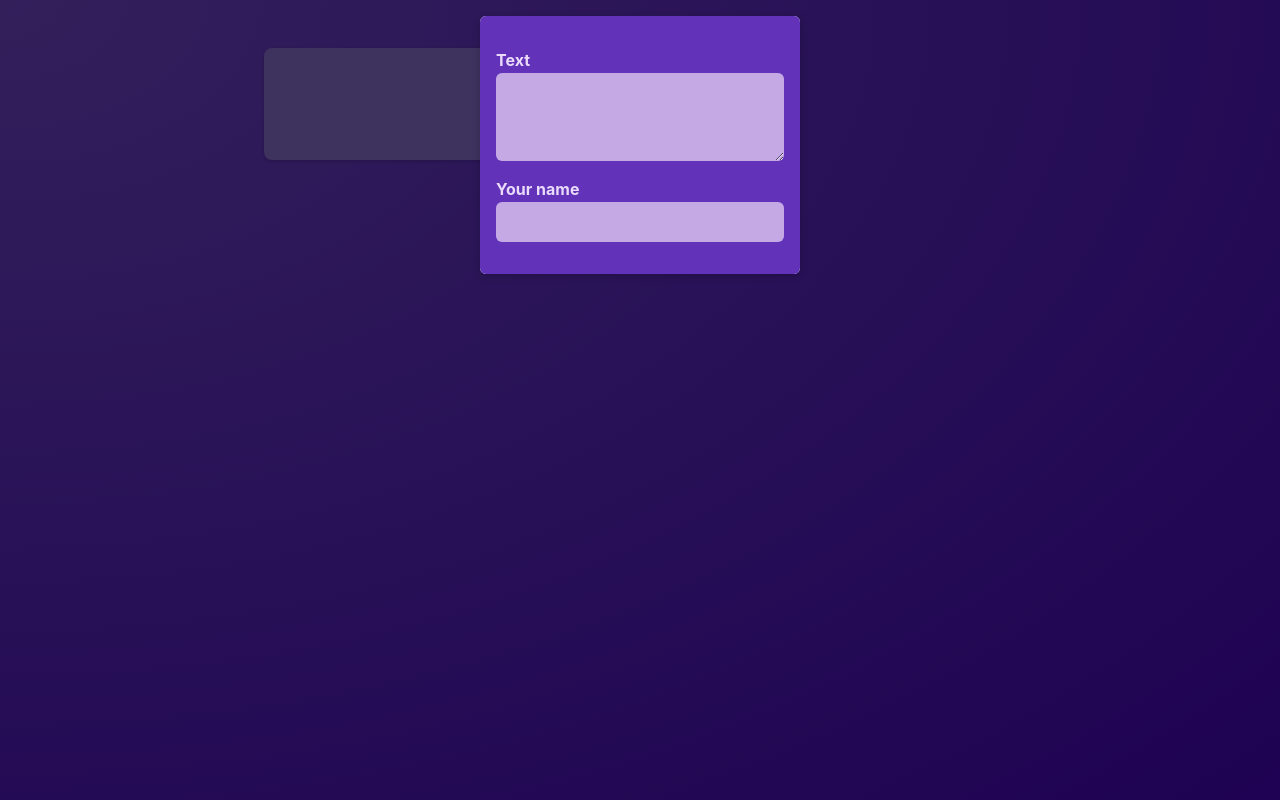
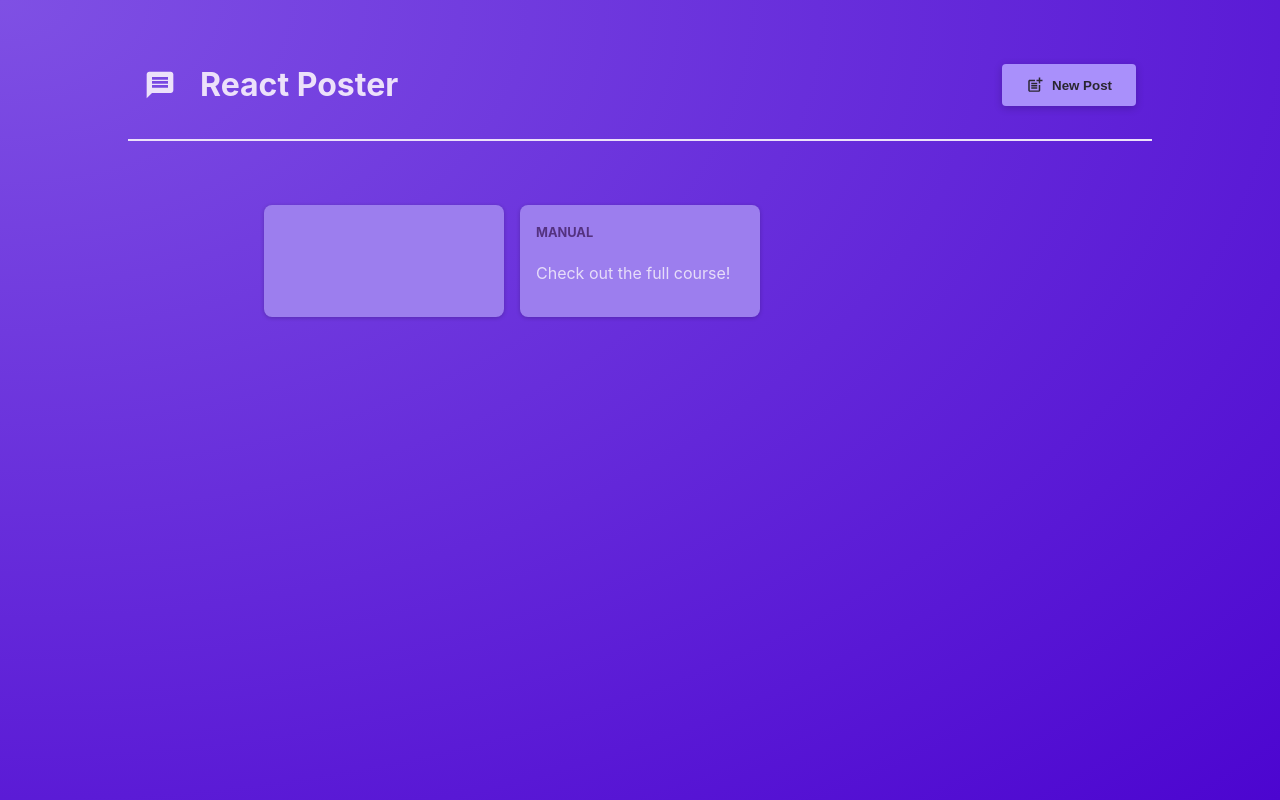
Before and after one commit to APapeIsName/react-crash-course, a React (Vite) app: page / in a window 1280 px wide. Built offline with nearby package versions, Linux system fonts and the light colour scheme.

Commit message:
Design : 메인 헤더 및 모달 올라오는 버튼 추가

```diff
--- a/package.json
+++ b/package.json
@@ -11,7 +11,8 @@
   },
   "dependencies": {
     "react": "^19.0.0",
-    "react-dom": "^19.0.0"
+    "react-dom": "^19.0.0",
+    "react-icons": "^5.5.0"
   },
   "devDependencies": {
     "@eslint/js": "^9.21.0",
--- a/src/App.jsx
+++ b/src/App.jsx
@@ -1,9 +1,26 @@
 import PostsList from "./components/PostsList";
+import MainHeader from "./components/MainHeader";
+import { useState } from 'react';
 
 function App() {
-  return <main>
-    <PostsList />
-  </main>;
+  const [ modalIsVisible, setModalIsVisible ] = useState(false);
+
+  function showModalHandler() {
+    setModalIsVisible(true);
+  }
+
+  function hideModalHandler() {
+    setModalIsVisible(false);
+  }
+
+  return (
+    <>
+      <MainHeader onCreatePost={showModalHandler}/>
+      <main>
+        <PostsList isPosting={modalIsVisible} onStopPosting={hideModalHandler}/>
+      </main>
+    </>
+  );
 }
 
 export default App;
--- /dev/null
+++ b/src/components/MainHeader.jsx
@@ -0,0 +1,22 @@
+import { MdPostAdd, MdMessage } from 'react-icons/md';
+
+import classes from './MainHeader.module.css';
+
+function MainHeader({ onCreatePost }) {
+  return (
+    <header className={classes.header}>
+      <h1 className={classes.logo}>
+        <MdMessage />
+        React Poster
+      </h1>
+      <p>
+        <button className={classes.button} onClick={onCreatePost}>
+          <MdPostAdd size={18} />
+          New Post
+        </button>
+      </p>
+    </header>
+  );
+}
+
+export default MainHeader;
--- /dev/null
+++ b/src/components/MainHeader.module.css
@@ -0,0 +1,36 @@
+.header {
+  /* padding: 2rem 10%; */
+  margin: 2rem 10%;
+  padding: 1rem;
+  text-align: center;
+  display: flex;
+  justify-content: space-between;
+  align-items: center;
+  border-bottom: 2px solid #ece1fa;
+}
+
+.logo {
+  font-size: 2rem;
+  display: flex;
+  gap: 1.5rem;
+  align-items: center;
+  color: #ece1fa;
+}
+
+.button {
+  display: inline-flex;
+  align-items: center;
+  gap: 0.5rem;
+  padding: 0.75rem 1.5rem;
+  background-color: #a990fb;
+  color: #2a2630;
+  border: none;
+  border-radius: 4px;
+  box-shadow: 0 2px 8px rgba(0, 0, 0, 0.2);
+  cursor: pointer;
+  font-weight: bold;
+}
+
+.button:hover {
+  background-color: #8c6cf7;
+}
--- a/src/components/Modal.jsx
+++ b/src/components/Modal.jsx
@@ -1,9 +1,9 @@
 import classes from './Modal.module.css';
 
-function Modal({ children }) {
+function Modal({ children, onClose }) {
     return (
         <>
-            <div className={classes.backdrop}/>
+            <div className={classes.backdrop} onClick={onClose}/>
             <dialog open className={classes.modal}>
                 {children}
             </dialog>
--- a/src/components/PostsList.jsx
+++ b/src/components/PostsList.jsx
@@ -5,7 +5,7 @@
 import Post from "./Post";
 import classes from './PostsList.module.css'
 
-function PostsList() {
+function PostsList({isPosting, onStopPosting}) {
     const [ enteredBody, setEnteredBody ] = useState('');
     const [ enteredAuthor, setEnteredAuthor ] = useState('');
 
@@ -17,14 +17,25 @@
         setEnteredAuthor(event.target.value);
     }
 
+    // let modalContent;
+
+    // if(modalIsVisible) {
+    //     modalContent = <Modal onClose={hideModalHandler}>
+    //     <NewPost
+    //         onBodyChange={changeBodyHandler}
+    //         onAuthorChange={changeAuthorHandler}
+    //     />
+    // </Modal>
+    // }
+
     return (
         <>
-            <Modal>
+            {isPosting && (<Modal onClose={onStopPosting}>
                 <NewPost
                     onBodyChange={changeBodyHandler}
                     onAuthorChange={changeAuthorHandler}
                 />
-            </Modal>
+            </Modal>)}
             <ul className={classes.posts}>
                 <Post author={enteredAuthor} body={enteredBody}/>
                 <Post author="Manual" body="Check out the full course!"/>
```
Also changed, not shown: 1 other file (tests, documents, lock files or other folders).
